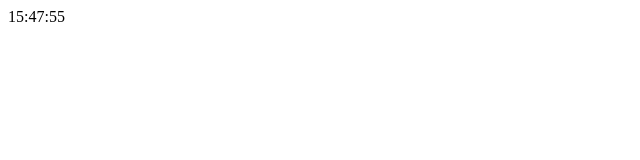
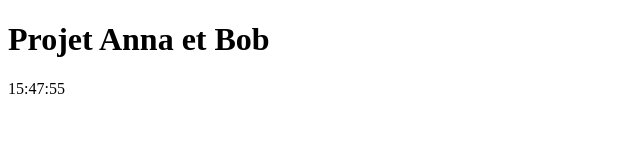
Before and after one commit to momodevallo/Anna_Test, a plain HTML site: page index.html in a window 1280 px wide. Shown: the whole page, without its empty margins (0-640 px from the left). Drawn offline with Linux system fonts and the light colour scheme.

Commit message:
Ajout du titre manquant dans index.html

```diff
--- a/index.html
+++ b/index.html
@@ -6,7 +6,7 @@
     <title>Document</title>
 </head>
 <body>
-
+    <h1>Projet Anna et Bob</h1>
 	<div id="DigitalCLOCK" class="clock" onload="showTime()"></div>
 	<script  src="index.js"></script>
 </body>
```
